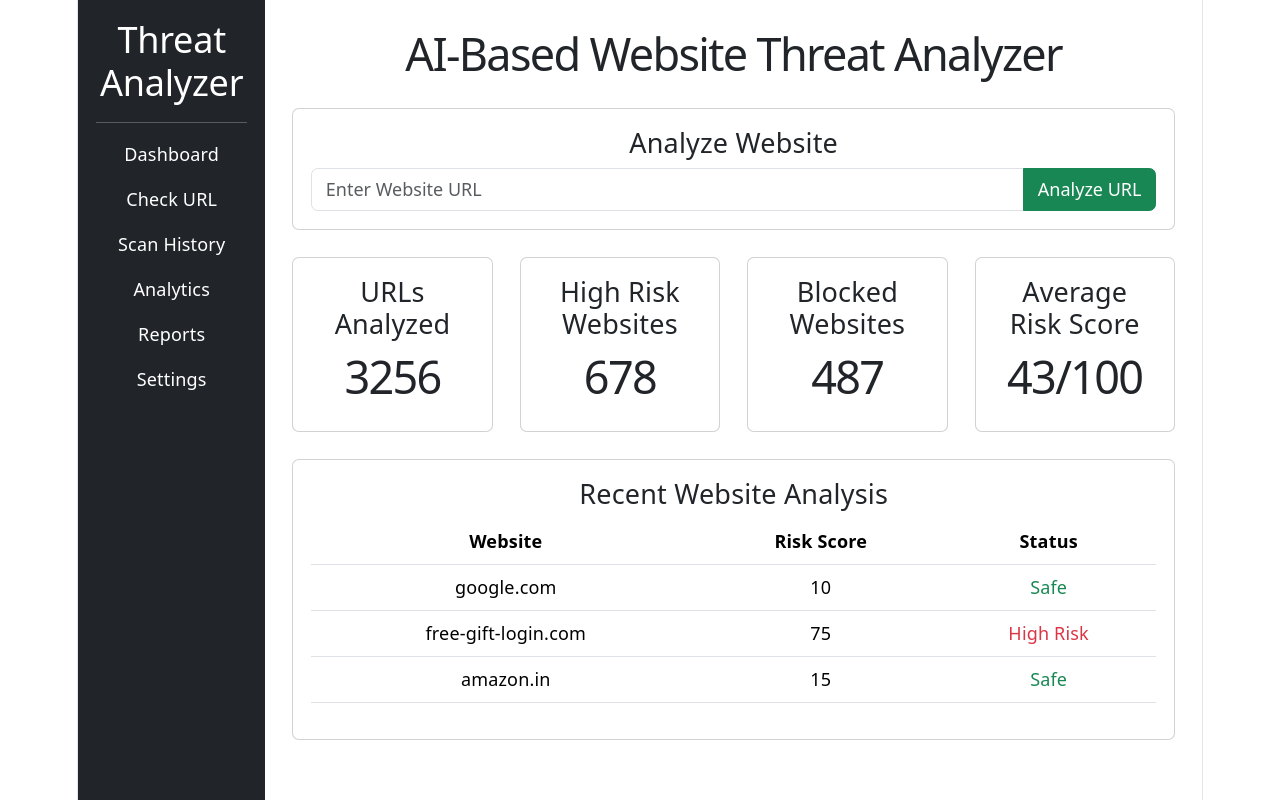
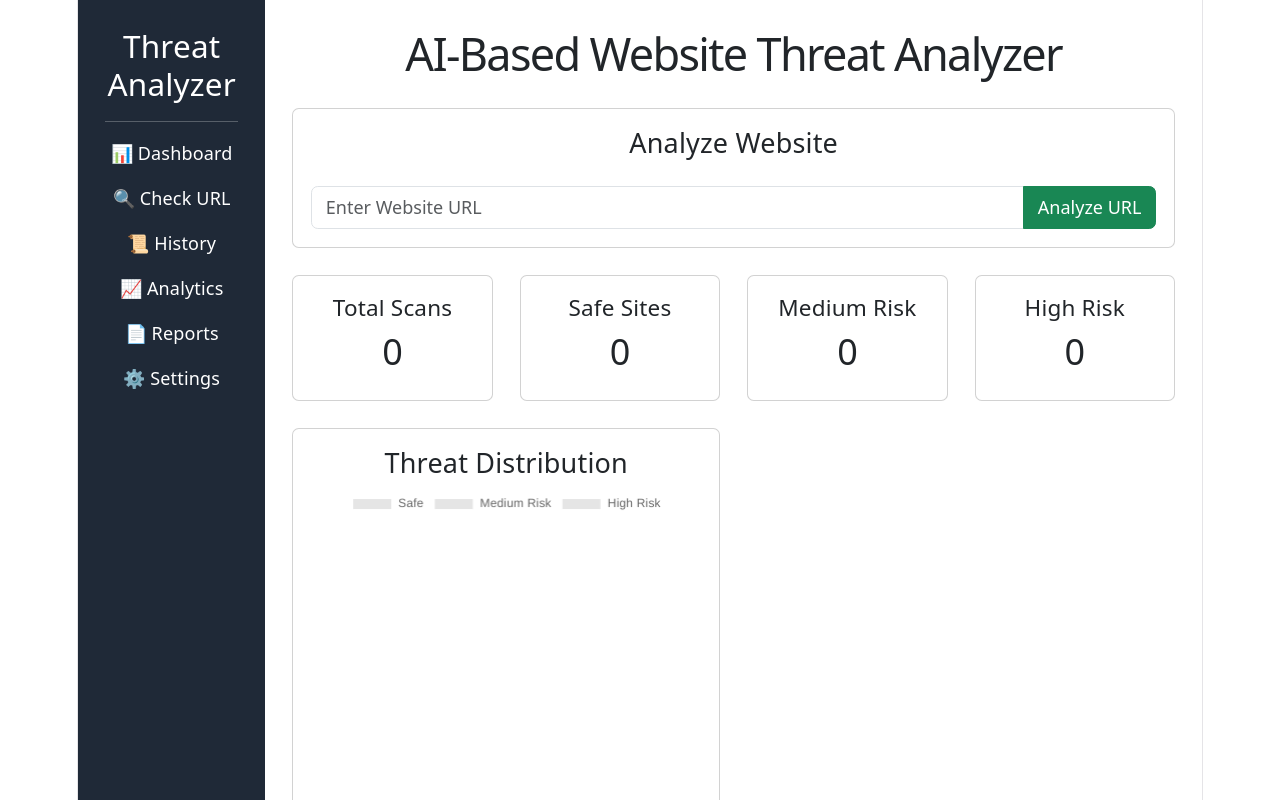
Before and after one commit to koushalmandal/website-threat-analyser, a React (Vite) app: page / in a window 1280 px wide. Shown: the top 800 px of the page. Built offline with nearby package versions, Linux system fonts and the light colour scheme.

Commit message:
Added analytics dashboard

```diff
--- a/package.json
+++ b/package.json
@@ -11,7 +11,9 @@
   },
   "dependencies": {
     "bootstrap": "^5.3.8",
+    "chart.js": "^4.5.1",
     "react": "^19.2.6",
+    "react-chartjs-2": "^5.3.1",
     "react-dom": "^19.2.6"
   },
   "devDependencies": {
--- a/src/App.jsx
+++ b/src/App.jsx
@@ -1,68 +1,145 @@
 import { useState } from "react";
+import { Pie } from "react-chartjs-2";
+
+import {
+  Chart as ChartJS,
+  ArcElement,
+  Tooltip,
+  Legend,
+} from "chart.js";
+
+ChartJS.register(ArcElement, Tooltip, Legend);
 
 function App() {
   const [url, setUrl] = useState("");
   const [result, setResult] = useState(null);
+  const [history, setHistory] = useState([]);
 
   const analyzeUrl = () => {
-    if (!url) {
+    if (!url.trim()) {
       alert("Please enter a URL");
       return;
     }
 
-    const riskyWords = ["login", "free", "bonus", "gift", "verify"];
+    let risk = 10;
+    const indicators = [];
 
-    let risk = 20;
+    if (!url.startsWith("https://")) {
+      risk += 25;
+      indicators.push("Website is not using HTTPS");
+    }
 
-    riskyWords.forEach((word) => {
+    const suspiciousWords = [
+      "login",
+      "verify",
+      "free",
+      "gift",
+      "bonus",
+      "bank",
+      "secure",
+      "win",
+    ];
+
+    suspiciousWords.forEach((word) => {
       if (url.toLowerCase().includes(word)) {
-        risk += 15;
+        risk += 10;
+        indicators.push(`Suspicious keyword: ${word}`);
       }
     });
 
-    const status =
-      risk > 60 ? "High Risk" : risk > 40 ? "Medium Risk" : "Safe";
+    if (url.length > 40) {
+      risk += 15;
+      indicators.push("Long URL detected");
+    }
 
-    setResult({
+    if (risk > 100) risk = 100;
+
+    let status = "Safe";
+
+    if (risk >= 70) {
+      status = "High Risk";
+    } else if (risk >= 40) {
+      status = "Medium Risk";
+    }
+
+    const recommendation =
+      status === "High Risk"
+        ? "Avoid visiting this website."
+        : status === "Medium Risk"
+        ? "Proceed with caution."
+        : "Website appears safe.";
+
+    const scanResult = {
+      website: url,
       risk,
       status,
-      indicators: [
-        "Domain Reputation Check",
-        "URL Pattern Analysis",
-        "Suspicious Keyword Detection",
-        "SSL Verification",
-        "Phishing Pattern Detection",
-      ],
-    });
+      indicators,
+      recommendation,
+    };
+
+    setResult(scanResult);
+    setHistory([scanResult, ...history]);
+    setUrl("");
+  };
+
+  const totalScans = history.length;
+
+  const highRisk = history.filter(
+    (item) => item.status === "High Risk"
+  ).length;
+
+  const mediumRisk = history.filter(
+    (item) => item.status === "Medium Risk"
+  ).length;
+
+  const safeSites = history.filter(
+    (item) => item.status === "Safe"
+  ).length;
+
+  const pieData = {
+    labels: ["Safe", "Medium Risk", "High Risk"],
+    datasets: [
+      {
+        data: [safeSites, mediumRisk, highRisk],
+      },
+    ],
   };
 
   return (
     <div className="container-fluid">
       <div className="row">
+
         {/* Sidebar */}
-        <div className="col-2 bg-dark text-white vh-100 p-3">
-          <h2>Threat Analyzer</h2>
+        <div
+          className="col-md-2 text-white p-4"
+          style={{
+            backgroundColor: "#1f2937",
+            minHeight: "100vh",
+          }}
+        >
+          <h3>Threat Analyzer</h3>
           <hr />
 
-          <p>Dashboard</p>
-          <p>Check URL</p>
-          <p>Scan History</p>
-          <p>Analytics</p>
-          <p>Reports</p>
-          <p>Settings</p>
+          <p>📊 Dashboard</p>
+          <p>🔍 Check URL</p>
+          <p>📜 History</p>
+          <p>📈 Analytics</p>
+          <p>📄 Reports</p>
+          <p>⚙ Settings</p>
         </div>
 
-        {/* Main Content */}
-        <div className="col-10 p-4">
-          <h1 className="text-center mb-4">
+        {/* Main */}
+        <div className="col-md-10 p-4">
+
+          <h1 className="mb-4">
             AI-Based Website Threat Analyzer
           </h1>
 
-          {/* URL Analyzer */}
+          {/* URL Input */}
           <div className="card p-3 mb-4">
             <h4>Analyze Website</h4>
 
-            <div className="input-group">
+            <div className="input-group mt-3">
               <input
                 type="text"
                 className="form-control"
@@ -80,51 +157,72 @@ function App() {
             </div>
           </div>
 
-          {/* Stats Cards */}
-          <div className="row text-center mb-4">
+          {/* Dashboard Cards */}
+          <div className="row mb-4">
+
             <div className="col-md-3">
-              <div className="card p-3">
-                <h4>URLs Analyzed</h4>
-                <h1>3256</h1>
+              <div className="card text-center p-3">
+                <h5>Total Scans</h5>
+                <h2>{totalScans}</h2>
               </div>
             </div>
 
             <div className="col-md-3">
-              <div className="card p-3">
-                <h4>High Risk Websites</h4>
-                <h1>678</h1>
+              <div className="card text-center p-3">
+                <h5>Safe Sites</h5>
+                <h2>{safeSites}</h2>
               </div>
             </div>
 
             <div className="col-md-3">
-              <div className="card p-3">
-                <h4>Blocked Websites</h4>
-                <h1>487</h1>
+              <div className="card text-center p-3">
+                <h5>Medium Risk</h5>
+                <h2>{mediumRisk}</h2>
               </div>
             </div>
 
             <div className="col-md-3">
-              <div className="card p-3">
-                <h4>Average Risk Score</h4>
-                <h1>43/100</h1>
+              <div className="card text-center p-3">
+                <h5>High Risk</h5>
+                <h2>{highRisk}</h2>
               </div>
             </div>
+
           </div>
 
-          {/* Analysis Result */}
+          {/* Result */}
           {result && (
-            <div className="row">
+            <div className="row mb-4">
+
               <div className="col-md-6">
                 <div className="card p-3">
                   <h4>Risk Analysis</h4>
 
                   <p>
-                    <strong>Risk Score:</strong> {result.risk}/100
+                    <strong>Website:</strong>{" "}
+                    {result.website}
                   </p>
 
                   <p>
-                    <strong>Status:</strong> {result.status}
+                    <strong>Risk Score:</strong>{" "}
+                    {result.risk}/100
                   </p>
+
+                  <p>
+                    <strong>Status:</strong>{" "}
+                    {result.status}
+                  </p>
+
+                  <div className="progress">
+                    <div
+                      className="progress-bar"
+                      style={{
+                        width: `${result.risk}%`,
+                      }}
+                    >
+                      {result.risk}%
+                    </div>
+                  </div>
                 </div>
               </div>
 
@@ -132,21 +230,55 @@ function App() {
                 <div className="card p-3">
                   <h4>Threat Indicators</h4>
 
-                  <ul>
-                    {result.indicators.map((item, index) => (
-                      <li key={index}>{item}</li>
-                    ))}
-                  </ul>
+                  {result.indicators.length > 0 ? (
+                    <ul>
+                      {result.indicators.map(
+                        (item, index) => (
+                          <li key={index}>
+                            {item}
+                          </li>
+                        )
+                      )}
+                    </ul>
+                  ) : (
+                    <p>No threats detected.</p>
+                  )}
                 </div>
               </div>
+
             </div>
           )}
 
-          {/* Recent Analysis */}
-          <div className="card p-3 mt-4">
+          {/* Analytics */}
+          <div className="row mb-4">
+
+            <div className="col-md-6">
+              <div className="card p-3">
+                <h4>Threat Distribution</h4>
+
+                <Pie data={pieData} />
+              </div>
+            </div>
+
+            <div className="col-md-6">
+              {result && (
+                <div className="card p-3">
+                  <h4>AI Recommendation</h4>
+
+                  <p>
+                    {result.recommendation}
+                  </p>
+                </div>
+              )}
+            </div>
+
+          </div>
+
+          {/* History */}
+          <div className="card p-3">
             <h4>Recent Website Analysis</h4>
 
-            <table className="table">
+            <table className="table mt-3">
               <thead>
                 <tr>
                   <th>Website</th>
@@ -156,26 +288,17 @@ function App() {
               </thead>
 
               <tbody>
-                <tr>
-                  <td>google.com</td>
-                  <td>10</td>
-                  <td className="text-success">Safe</td>
-                </tr>
-
-                <tr>
-                  <td>free-gift-login.com</td>
-                  <td>75</td>
-                  <td className="text-danger">High Risk</td>
-                </tr>
-
-                <tr>
-                  <td>amazon.in</td>
-                  <td>15</td>
-                  <td className="text-success">Safe</td>
-                </tr>
+                {history.map((item, index) => (
+                  <tr key={index}>
+                    <td>{item.website}</td>
+                    <td>{item.risk}</td>
+                    <td>{item.status}</td>
+                  </tr>
+                ))}
               </tbody>
             </table>
           </div>
+
         </div>
       </div>
     </div>
```
Also changed, not shown: 1 other file (tests, documents, lock files or other folders).
